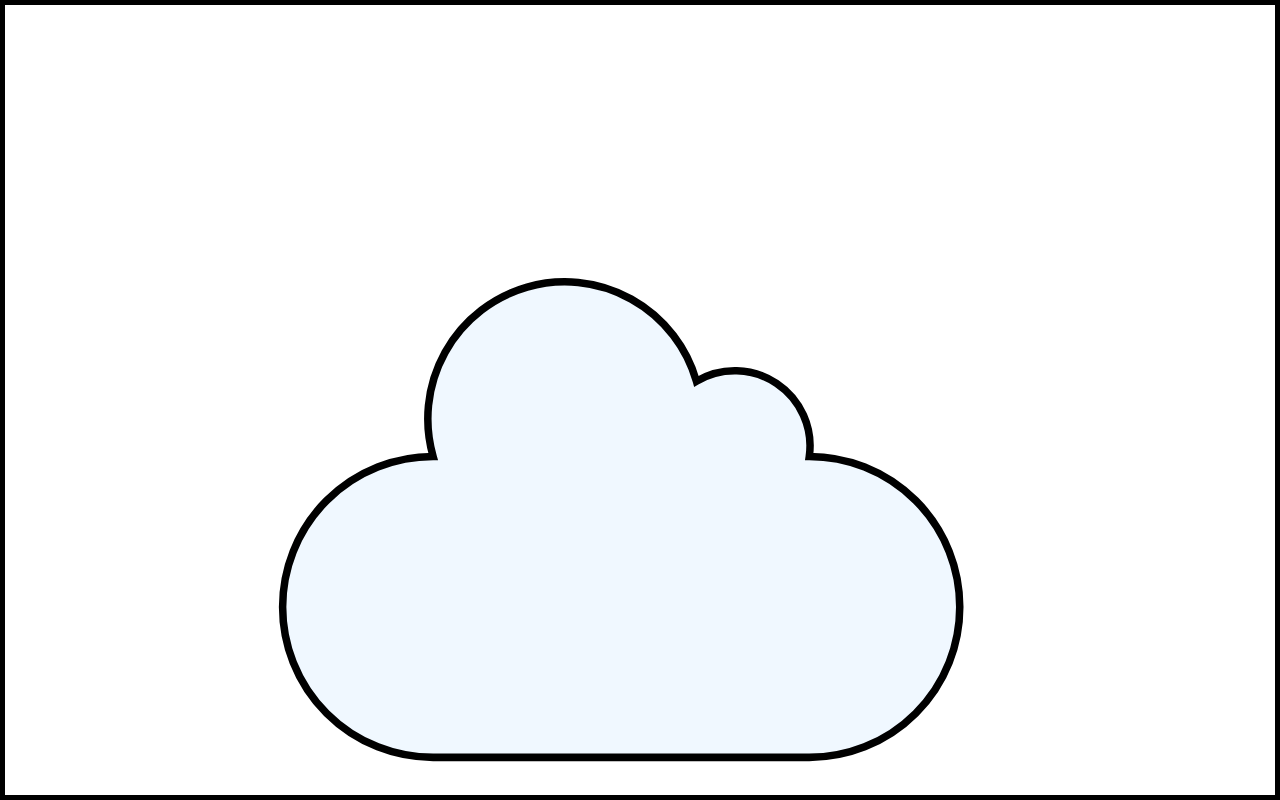
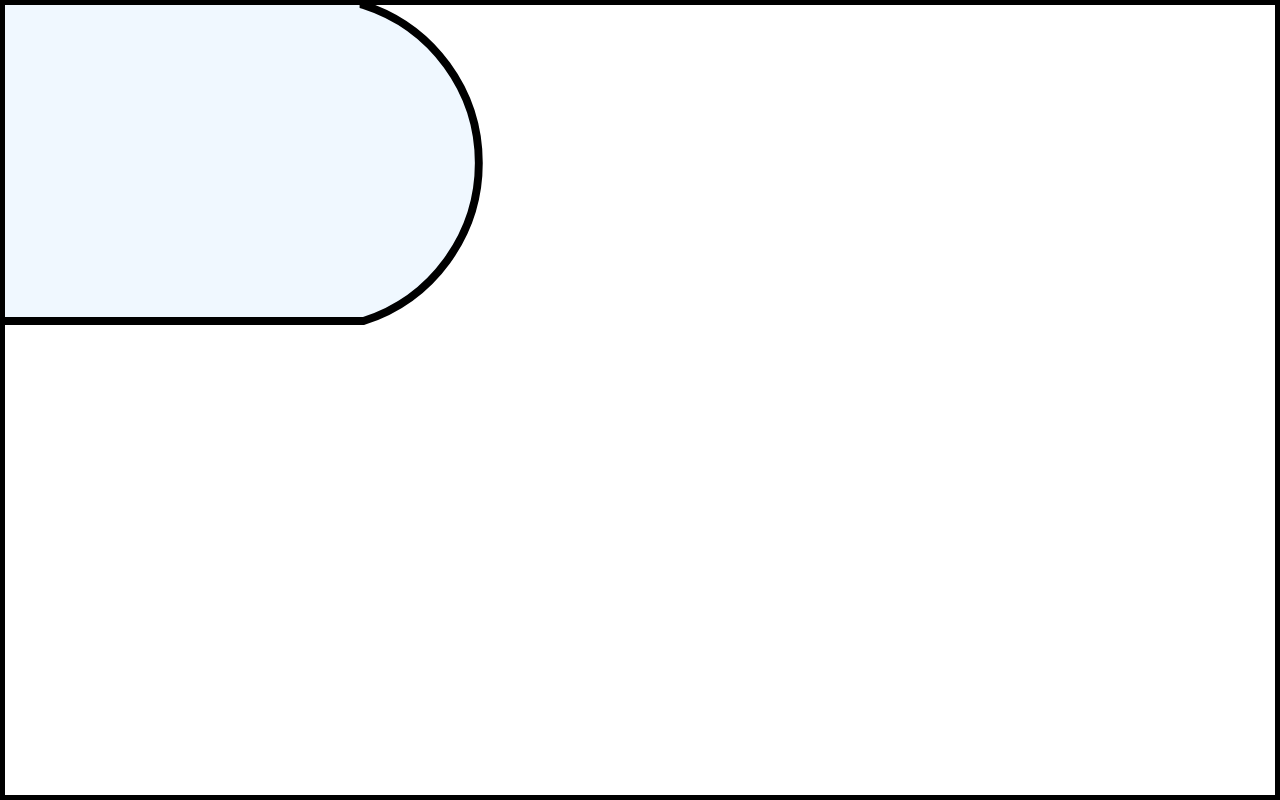
Before and after one commit to heypano/svg, a React (Create React App) app: page /cloud in a window 1280 px wide. Built offline with nearby package versions, Linux system fonts and the light colour scheme; grey boxes are pictures that could not be loaded; the HTML template or start-up script is replaced by a standard one.

Commit message:
basic cat

```diff
--- a/src/App.js
+++ b/src/App.js
@@ -4,6 +4,7 @@ import Circle from "./components/Circle";
 import { BrowserRouter as Router, Switch, Route } from "react-router-dom";
 import Cloud from "./components/Cloud";
 import "./final.css";
+import Cat from "./components/Cat";
 
 function App() {
   return (
@@ -26,6 +27,7 @@ function App() {
           <Route exact path="/circle" component={Circle} />
           <Route exact path="/wrong" component={Wrong} />
           <Route exact path="/cloud" component={Cloud} />
+          <Route exact path="/cat" component={Cat} />
         </Switch>
       </div>
     </Router>
--- /dev/null
+++ b/src/components/Cat.js
@@ -0,0 +1,77 @@
+import { getRandomColor } from "../util";
+import React, { useEffect, useRef, useState } from "react";
+
+const Cat = props => {
+  const svg = useRef(null);
+  // const [width, setWidth] = useState(window.innerWidth);
+  // const [height, setHeight] = useState(window.innerHeight);
+  // const padding = 10;
+
+  useEffect(() => {
+    // function handleResize() {
+    //   setWidth(svg.current.width.baseVal.value - padding * 2);
+    //   setHeight(svg.current.height.baseVal.value - padding * 2);
+    // }
+    // window.addEventListener("resize", handleResize);
+    // setTimeout(handleResize, 0);
+  });
+  return (
+    <>
+      <div className="svg-container">
+        {/*<svg xmlns="http://www.w3.org/2000/svg" version="1.1" ref={svg}>*/}
+        {/*  */}
+        {/*</svg>*/}
+        <CatClip />
+      </div>
+    </>
+  );
+};
+
+const CatPath = ({ className }) => (
+  <path
+    clipRule="evenodd"
+    className={className}
+    d="M54.2,141c-8.6,29.7-34.3,29.5-19.8,79.5c4.2,14.3,13,26.5,24.7,35.6c2.7,2.1,36.4,21.9,37.7,18.4
+	    c-10.2,26.6-13.6,56.9-11.1,85.3c2.6,29.6-4.5,56.6-11.9,85.2c-0.9,3.5-1.7,7.5,0.2,10.5c1.4,2.3,4.1,3.6,6.6,4.5
+	    c6.7,2.4,13.9,3.4,20.9,2.9c3.9-0.3,7.9-1,11-3.4c2.8-2.2,4.5-5.4,6.1-8.6c8-16.3,13.8-33.6,17.3-51.4c16.9-2.6,33.8-5.3,50.8-7.9
+	    c0.7-0.1,1.4-0.2,2,0.1c0.9,0.5,1.2,1.7,1.3,2.7c3.2,24.1,7.2,48,10,72c14.8-0.2,29.6-4.7,41.8-13c-2.8-10.6-5.5-21.3-8.3-31.9
+	    c-0.6-2.3-1.2-4.9,0-7c1-1.8,3.1-2.6,5.1-3.3c12.2-4.4,25-7.3,38-8.7c3.1,18.6,6.2,37.1,9.3,55.7c0.2,1.5,0.6,3.1,1.8,4
+	    c1.3,0.9,3,0.8,4.6,0.5c9.3-1.4,18.5-2.7,27.8-4.1c1.4-0.2,2.8-0.4,3.8-1.4c1.1-1,1.4-2.7,1.6-4.2c1.8-15.1,0.5-30.6-3.8-45.2
+	    c12.3-5,25.2-8.7,38.2-11c3.5,19,5.3,38.3,5.4,57.6c7.4-1.1,14.7-2.3,22.1-3.4c1.4-0.2,2.8-0.5,4-1.2c1.6-1.1,2.5-3,3.2-4.9
+	    c6.8-18.6,5.8-38.8,1.9-57.9c-3-14.8-13.1-33.1-11.2-48.2c0.8-6.2,3-12.1,4.7-18.1c2.9-10.6,4.1-21.6,6.3-32.3
+	    c3.4-16.3,9.3-32.1,13-48.3c4.2-18.3,5.4-37.2,5.5-56c0.1-13.7-0.5-27.7-4.5-40.8c-4-13.1-11.9-25.5-23.7-32.6
+	    c-11.8-7.1-27.7-7.9-38.9,0.1c-9.9,7.1-14.7,19.6-16,31.7c-4.5,39.2,19.6,75.5,28.9,113.8c2.6,10.6,4,22,0.7,32.5
+	    c-19.2-11.8-33.8-29.3-54-40c-20.4-10.8-43.3-17-66.4-17.4c2.3-22.6,11.9-43.9,13.9-66.9c1.9-22.3-0.3-45.5-10.6-65.7
+	    c-16.4-32.4-52.6,50-52.6,50s-33.6-28.7-70.5-34.3c-3.5-0.5-19-51.9-19-51.9S66.1,99.6,54.2,141z
+	    M163.9,175.7c-28.7-15.3-54.1,33.7-24.6,40.3C169.1,222.8,180.5,184.6,163.9,175.7z
+	    M102.7,144c-22.3-9.4-48.5,21.3-29.9,35.8C91.5,194.4,122.1,152.2,102.7,144z"
+  />
+);
+
+const CatClip = () => {
+  return (
+    <svg
+      version="1.1"
+      id="Layer_1"
+      xmlns="http://www.w3.org/2000/svg"
+      x="0px"
+      y="0px"
+      viewBox="0 0 514.6 516.4"
+      style={
+        {
+          // enableBackground: "new 0 0 514.6 516.4;"
+        }
+      }
+    >
+      <clipPath id="cat">
+        <CatPath />
+      </clipPath>
+      <g clip-path="url(#cat)" width="100%" height="100%">
+        <rect width="800" height="800" fill="red" />
+        <CatPath className="catOutline" />
+      </g>
+    </svg>
+  );
+};
+
+export default Cat;
--- a/src/components/Cloud.js
+++ b/src/components/Cloud.js
@@ -1,15 +1,26 @@
 import { getColorByMousePosition } from "../util";
 import React from "react";
 
+let multiplier = 1;
+let scaleModifier = 100;
+let step = 0.1;
+let scale = 1;
 const getPath = (x, y) => {
-  const finalX = 25 + x; //- window.innerWidth / 2;
-  const finalY = 60 + y; //- window.innerHeight / 2;
-  return `M ${finalX},${finalY}
-          a 20,20 1 0,0 0,40
+  // const finalX = (1 / scale) * (-35 + x); //- window.innerWidth / 2;
+  // const finalY = (1 / scale) * y; //- window.innerHeight / 2;
+  const finalX = x - 35;
+  const a = "το κάτυ";
+
+  const finalY = y;
+  const v1 = Math.round(20 + multiplier);
+  const v2 = Math.round(15 + multiplier);
+  const v3 = Math.round(10 + multiplier);
+  return `M ${finalX} ${finalY}
+          a ${v1},${v1} 1 0,0 0,40
           h 50
-          a 20,20 1 0,0 0,-40
-          a 10,10 1 0,0 -15,-10
-          a 15,15 1 0,0 -35,10
+          a ${v1},${v1} 1 0,0 0,-40
+          a ${v3},${v3} 1 0,0 -15,-10
+          a ${v2},${v2} 1 0,0 -35,10
           z`;
 };
 
@@ -20,16 +31,37 @@ class Cloud extends React.Component {
 
   componentDidMount() {
     const path = document.getElementById("cloud-path");
-    function handleMouseMove(event) {
+    const svg = document.getElementById("svg-element");
+    svg.setAttribute(
+      "viewBox",
+      `0 0 ${scaleModifier * scale} ${scaleModifier * scale}`
+    );
+    const handleMouseMove = event => {
       if (path) {
         const { clientX, clientY } = event;
         const x = clientX !== undefined ? clientX : event.touches[0].clientX;
         const y = clientY !== undefined ? clientY : event.touches[0].clientY;
         path.setAttribute("d", getPath(x, y));
       }
-    }
+    };
+    const handleClick = event => {
+      if (path) {
+        // multiplier += step;
+        scale = +(step + scale).toFixed(1);
+        const { clientX, clientY } = event;
+        const x = clientX !== undefined ? clientX : event.touches[0].clientX;
+        const y = clientY !== undefined ? clientY : event.touches[0].clientY;
+        // path.setAttribute("d", getPath(x, y));
+        // path.setAttribute("transform", `scale(${scale})`);
+        svg.setAttribute(
+          "viewBox",
+          `0 0 ${scaleModifier * scale} ${scaleModifier * scale}`
+        );
+      }
+    };
     window.addEventListener("mousemove", handleMouseMove);
     window.addEventListener("touchmove", handleMouseMove);
+    window.addEventListener("click", handleClick);
   }
 
   render() {
@@ -40,35 +72,17 @@ class Cloud extends React.Component {
     return (
       <>
         <div className="svg-container">
-          <svg viewBox="0 0 105 105" fill={cloudFill} stroke={cloudStroke}>
-            <path d={getPath(0, 0)} id="cloud-path" />
+          <svg
+            xmlns="http://www.w3.org/2000/svg"
+            version="1.1"
+            fill={cloudFill}
+            stroke={cloudStroke}
+            id="svg-element"
+          >
+            <g width="100%" height="100%">
+              <path d={getPath(0, 0)} id="cloud-path" />
+            </g>
           </svg>
-        </div>
-        <div className="max-w-sm rounded overflow-hidden shadow-lg">
-          <img
-            className="w-full"
-            src="/img/card-top.jpg"
-            alt="Sunset in the mountains"
-          />
-          <div className="px-6 py-4">
-            <div className="font-bold text-xl mb-2">The Coldest Sunset</div>
-            <p className="text-gray-700 text-base">
-              Lorem ipsum dolor sit amet, consectetur adipisicing elit.
-              Voluptatibus quia, nulla! Maiores et perferendis eaque,
-              exercitationem praesentium nihil.
-            </p>
-          </div>
-          <div className="px-6 py-4">
-            <span className="inline-block bg-gray-200 rounded-full px-3 py-1 text-sm font-semibold text-gray-700 mr-2">
-              #photography
-            </span>
-            <span className="inline-block bg-gray-200 rounded-full px-3 py-1 text-sm font-semibold text-gray-700 mr-2">
-              #travel
-            </span>
-            <span className="inline-block bg-gray-200 rounded-full px-3 py-1 text-sm font-semibold text-gray-700">
-              #winter
-            </span>
-          </div>
         </div>
       </>
     );
```
Also changed, not shown: 1 other file (tests, documents, lock files or other folders).
